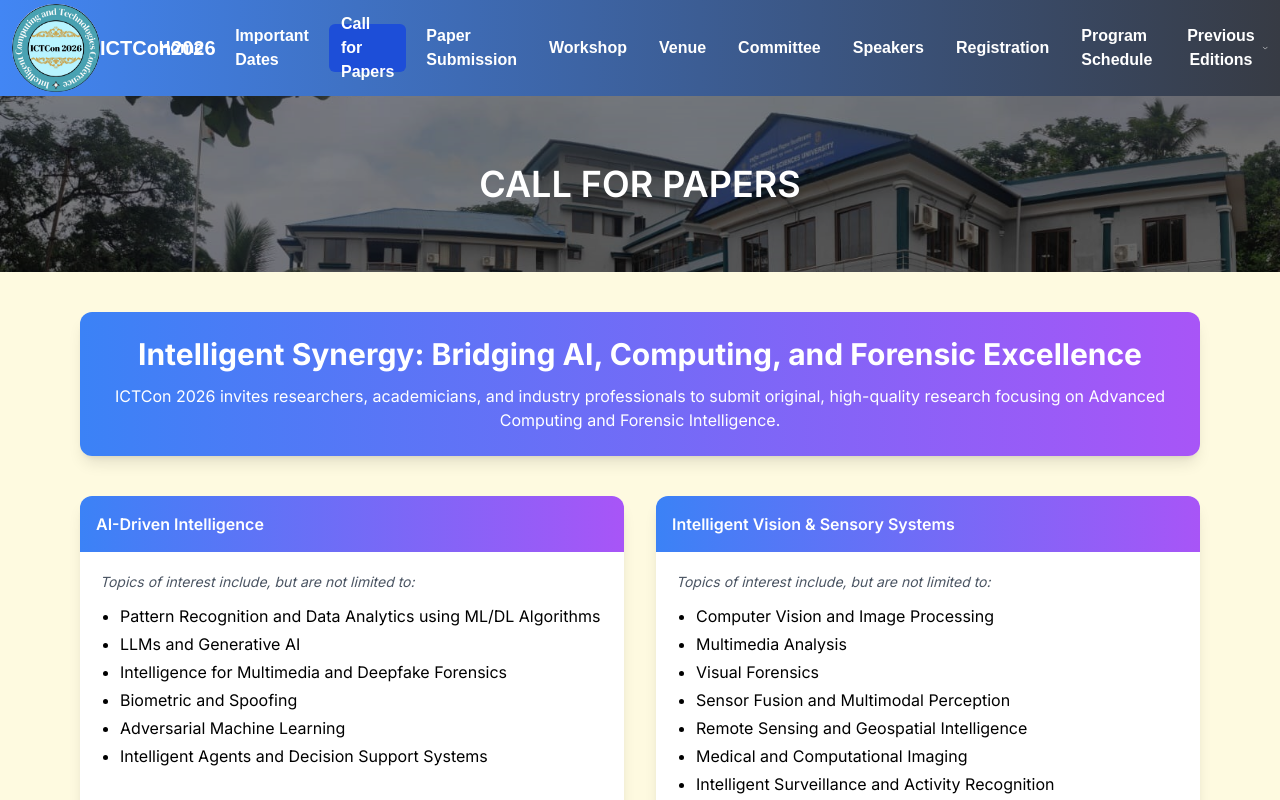
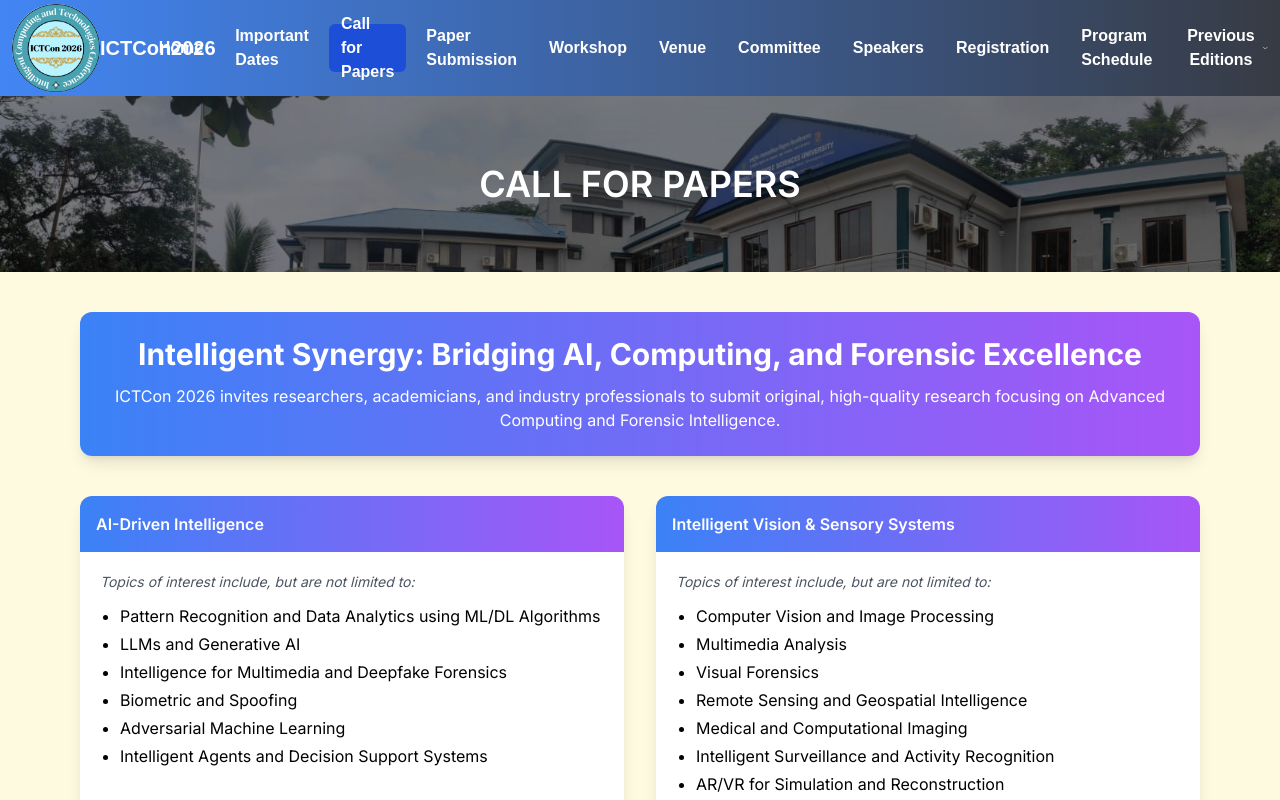
Before and after one commit to ictcon-cit/ictcon_2026, a Next.js app: page /papers in a window 1280 px wide. Shown: the top 800 px of the page. Built offline with nearby package versions, Linux system fonts and the light colour scheme.

Commit message:
Updated home

```diff
--- a/src/app/papers/page.tsx
+++ b/src/app/papers/page.tsx
@@ -42,7 +42,6 @@ const PaperPage = () => {
                 "Computer Vision and Image Processing",
                 "Multimedia Analysis",
                 "Visual Forensics",
-                "Sensor Fusion and Multimodal Perception",
                 "Remote Sensing and Geospatial Intelligence",
                 "Medical and Computational Imaging",
                 "Intelligent Surveillance and Activity Recognition",
```
